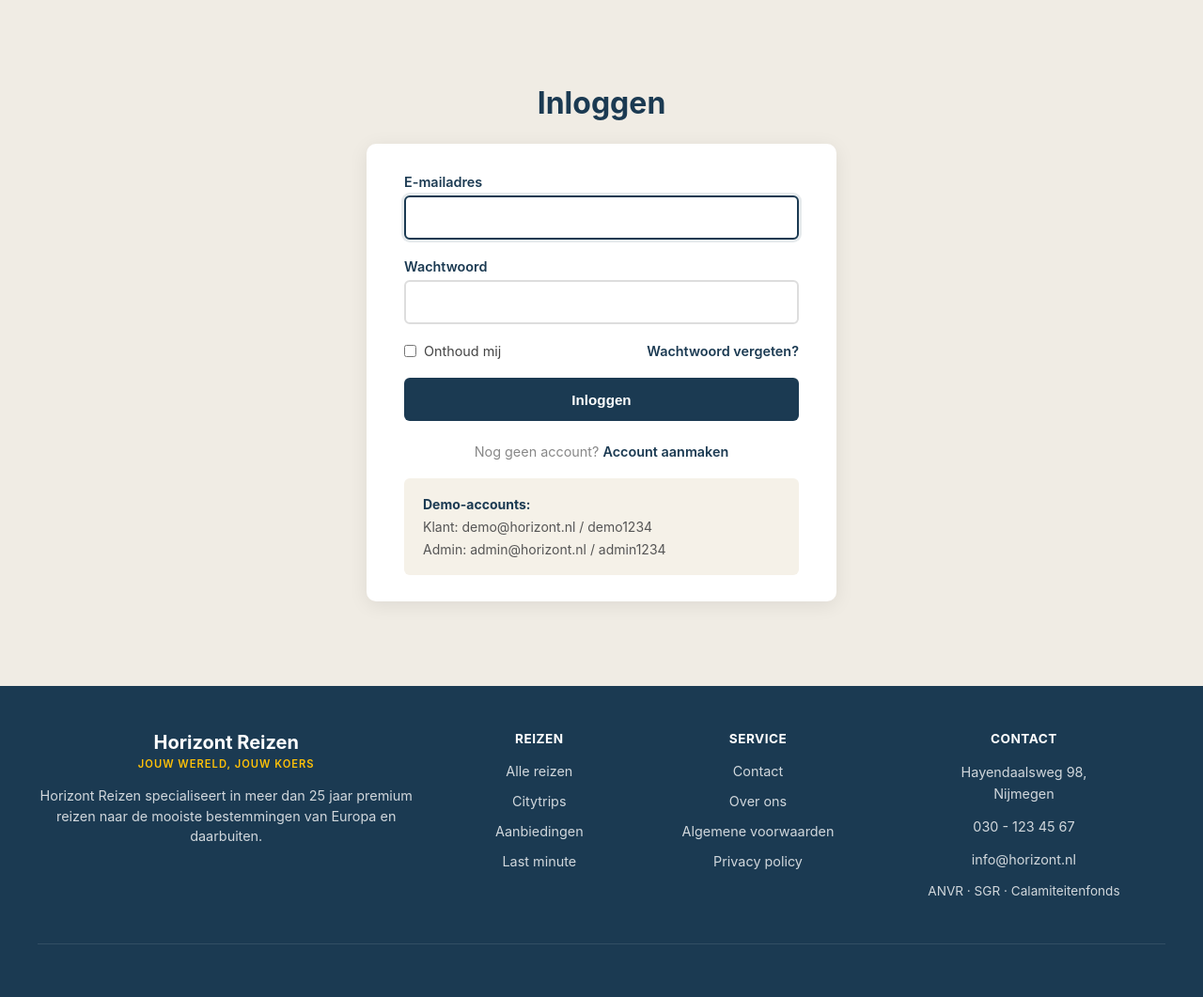
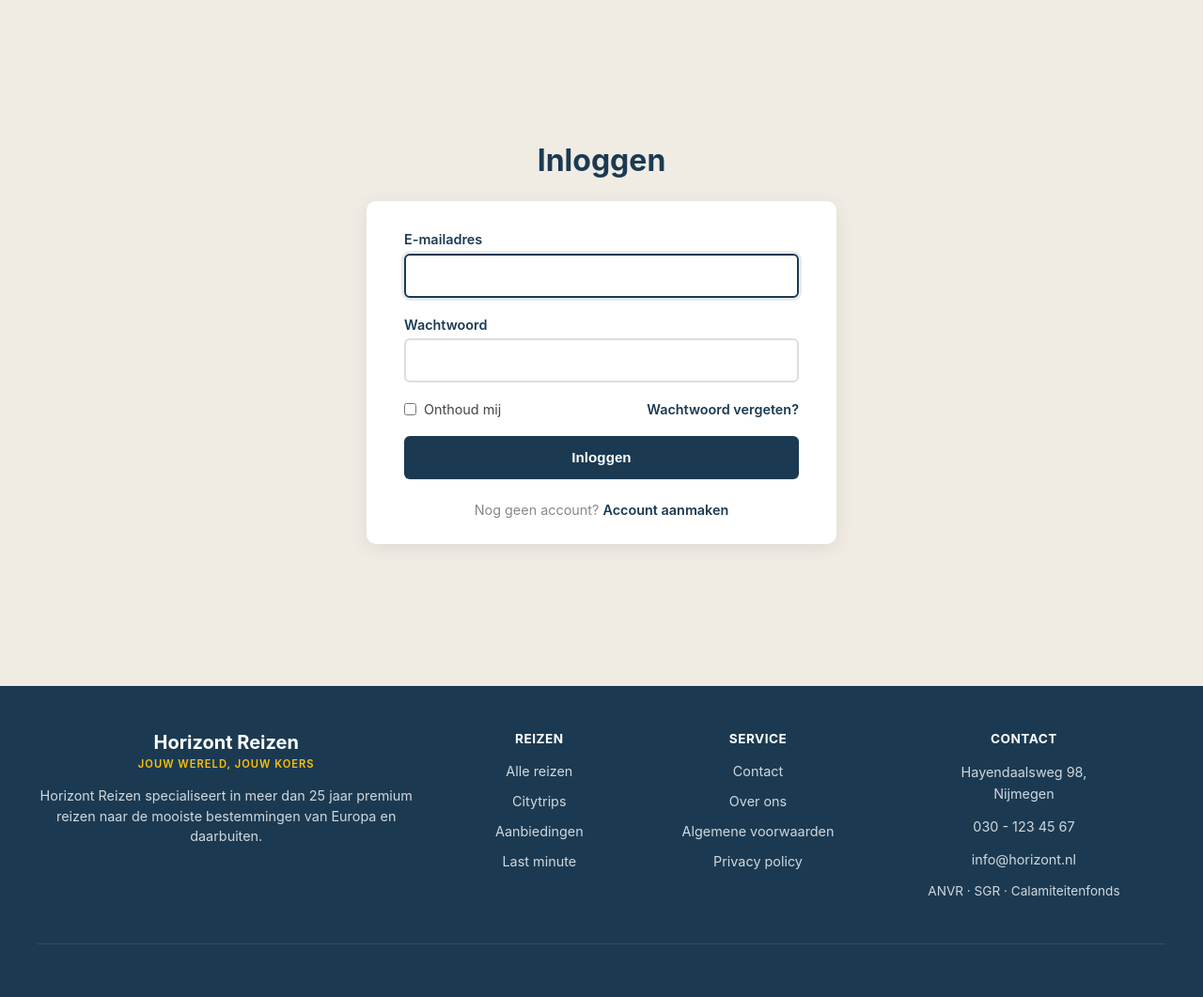
Before and after one commit to Yazan2006-coder/Reisbureau, a PHP site: page /login.php in a window 1280 px wide. Shown: the part 76-1137 px from the top of the page at 94% size. Run offline with PHP 8.4, Linux system fonts and the light colour scheme.

Commit message:
Update login.php

```diff
--- a/login.php
+++ b/login.php
@@ -37,12 +37,6 @@
                 </form>
 
                 <p class="auth-switch">Nog geen account? <a href="register.php">Account aanmaken</a></p>
-
-                <div class="demo-accounts">
-                    <p><strong>Demo-accounts:</strong></p>
-                    <p>Klant: demo@horizont.nl / demo1234</p>
-                    <p>Admin: admin@horizont.nl / admin1234</p>
-                </div>
             </div>
         </div>
     </section>
```
